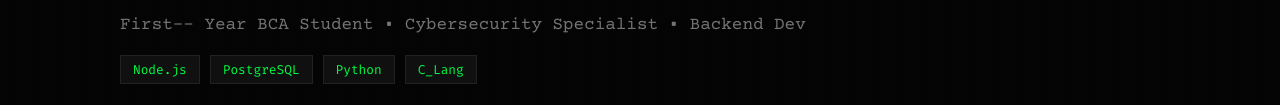
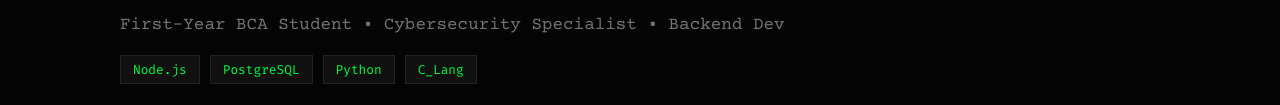
Before and after one commit to paul-albert178/project, a plain HTML site: page index.html in a window 1280 px wide. Shown: the part 247-352 px from the top of the page. Drawn offline with nearby package versions, Linux system fonts and the light colour scheme.

Commit message:
Update index.html

```diff
--- a/index.html
+++ b/index.html
@@ -25,7 +25,7 @@
                     <span class="prompt">guest@paul_portfolio:~$ whoami</span>
                     <h1 class="typing-text">Hello, I am Paul </h1>
                 </div>
-                <p class="subtitle">First-- Year BCA Student • Cybersecurity Specialist • Backend Dev</p>
+                <p class="subtitle">First-Year BCA Student • Cybersecurity Specialist • Backend Dev</p>
                 <div class="tech-stack">
                     <span class="badge">Node.js</span>
                     <span class="badge">PostgreSQL</span>
```
